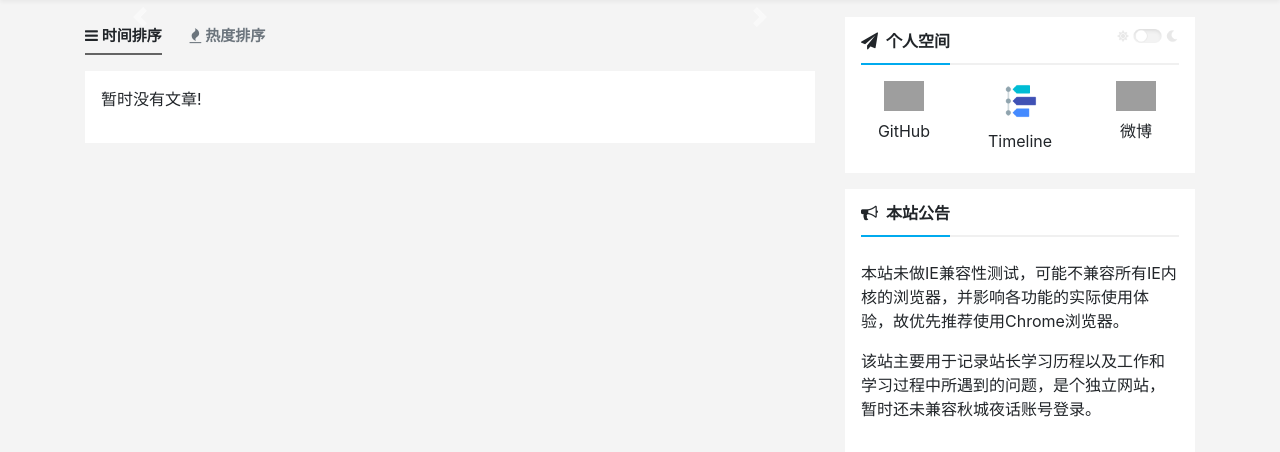
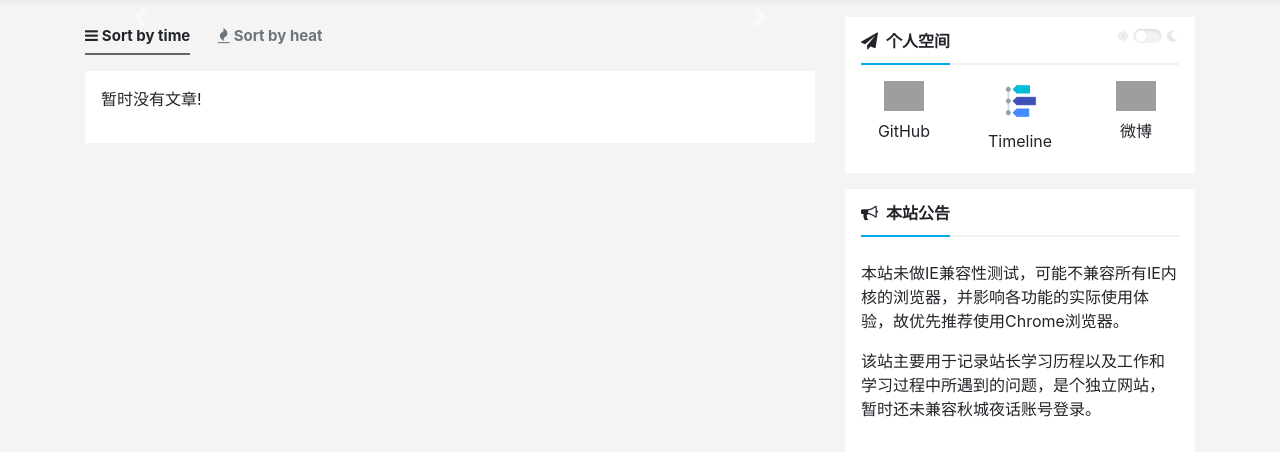
Before and after one commit to Thchoonlophon/work_blog, a Django app: page / in a window 1280 px wide. Shown: the part 60-512 px from the top of the page. Run offline with Django 3.2, Linux system fonts and the light colour scheme; data that the repository does not hold is empty; some libraries are stand-ins or nearby versions; grey boxes are pictures that could not be loaded.

Commit message:
Update index.html

```diff
--- a/it_blog/apps/blog/templates/blog/index.html
+++ b/it_blog/apps/blog/templates/blog/index.html
@@ -20,9 +20,9 @@
                 {% url 'blog:index' as base_index %}
                 {% url 'blog:index_hot' as hot_index %}
                 <a class="pb-2 {% if request.path == base_index %}active{% endif %}" href="{{ base_index }}">
-                    <i class="fa fa-bars mr-1"></i>时间排序</a>
+                    <i class="fa fa-bars mr-1"></i>Sort by time</a>
                 <a class="pb-2 ml-4 {% if request.path == hot_index %}active{% endif %}" href="{{ hot_index }}">
-                    <i class="fa fa-fire mr-1"></i>热度排序</a>
+                    <i class="fa fa-fire mr-1"></i>Sort by heat</a>
             </div>
             {% load_article_summary articles %}
             {% if is_paginated %}{% load_pages %}{% endif %}
```
